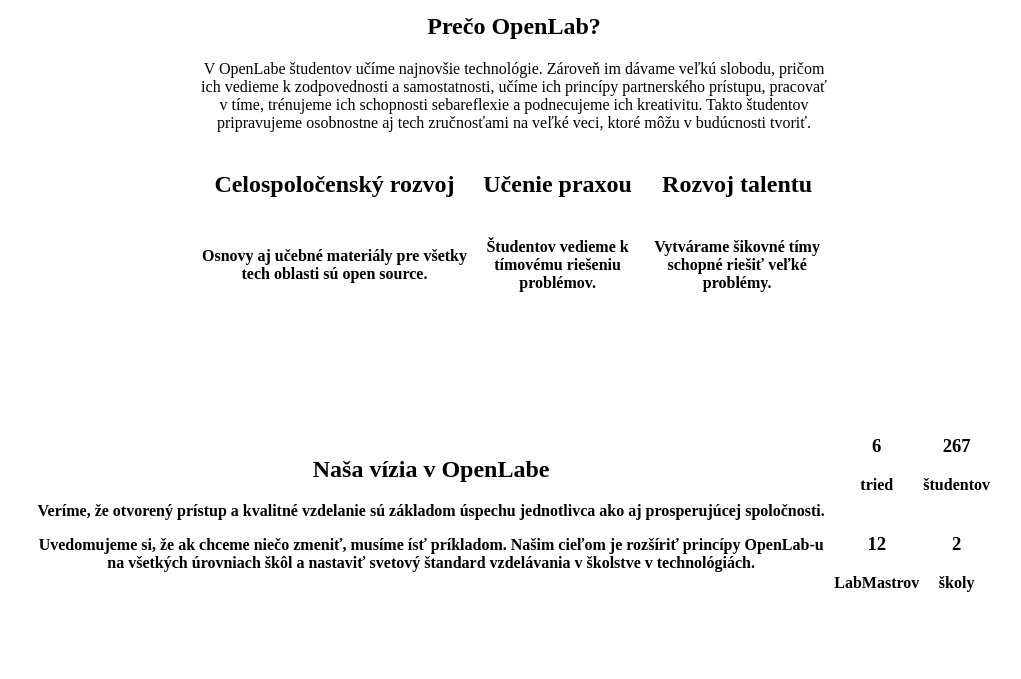
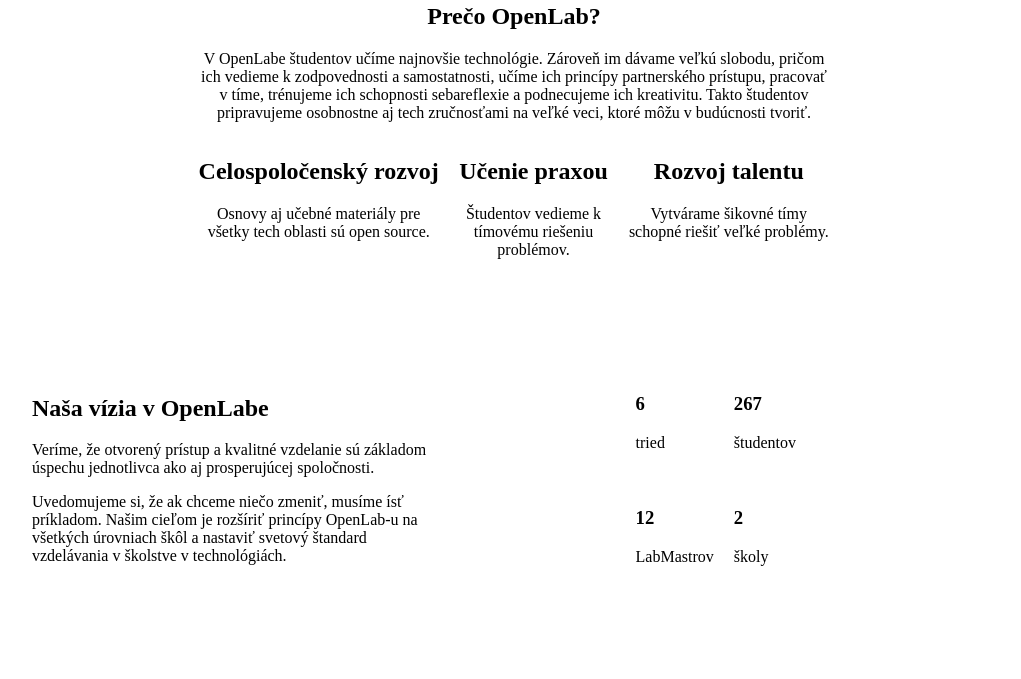
Before and after one commit to sebinko/akademia-htmlcss-zadanie-1, a plain HTML site: page index.html in a window 1280 px wide. Shown: the part 680-1359 px from the top of the page, without its empty margins (126-1147 px from the left). Drawn offline with Linux system fonts and the light colour scheme.

Commit message:
progress

```diff
--- a/index.css
+++ b/index.css
@@ -147,9 +147,20 @@
 
 .display-grid {
     display: grid;
-    grid-template-columns: 25% 25% 25% 25%;
     padding-left: 200px;
     padding-right: 200px;
+}
+
+.grid-2 {
+    grid-template-columns: auto auto;
+    grid-row:auto;
+    grid-column-gap: 20px;
+    grid-row-gap: 20px;
+}
+
+
+.grid-4 {
+    grid-template-columns: 25% 25% 25% 25%;
 }
 
 .flex-center {
--- a/index.html
+++ b/index.html
@@ -21,18 +21,12 @@
 	</ul>
 </header>
 
-<div class="sekcia-institut">
-	<table>
-		<tr>
-			<th>
+<div class="sekcia-institut display-flex align-items-center">
+	<div>
 		<h1>Inštitút stredoškolského odborného vzdelávania zameraný na IT & AI</h1>
 		<p>Realizujeme odborné vzdelávanie zamerané na IT pre štátne školy ako nový štandard formálneho vzdelávania</p>
-			</th>
-			<th>
+	</div>
 	<img class="deticky-img" src="assets/deticky.png" alt="">
-			</th>
-		</tr>
-	</table>
 </div>
 
 <div class="preco-openlab">
@@ -42,61 +36,50 @@
 		sebareflexie a podnecujeme ich kreativitu. Takto študentov pripravujeme osobnostne aj tech zručnosťami na veľké
 		veci, ktoré môžu v budúcnosti tvoriť.</p>
 
-	<table>
-		<tr>
-			<th><h2>Celospoločenský rozvoj</h2></th>
-			<th><h2>Učenie praxou</h2></th>
-			<th><h2>Rozvoj talentu</h2></th>
-		</tr>
-		<tr>
-			<th><p>Osnovy aj učebné materiály pre všetky tech oblasti sú open source.</p></th>
-			<th><p>Študentov vedieme k tímovému riešeniu problémov.</p></th>
-			<th><p>Vytvárame šikovné tímy schopné riešiť veľké problémy.</p></th>
-		</tr>
-	</table>
+	<div class="display-flex">
+		<div>
+			<h2>Celospoločenský rozvoj</h2>
+			<p>Osnovy aj učebné materiály pre všetky tech oblasti sú open source.</p>
+		</div>
+		<div>
+			<h2>Učenie praxou</h2></th>
+			<p>Študentov vedieme k tímovému riešeniu problémov.</p>
+		</div>
+		<div>
+			<h2>Rozvoj talentu</h2></th>
+			<p>Vytvárame šikovné tímy schopné riešiť veľké problémy.</p>
+		</div>
+	</div>
 </div>
 
-<div class="vizia-v-openlabe">
-	<table>
-		<tr>
-			<th>
+<div class="vizia-v-openlabe display-flex">
+	<div>
 		<h2>Naša vízia v OpenLabe</h2>
 		<p>Veríme, že otvorený prístup a kvalitné vzdelanie sú základom úspechu jednotlivca ako aj prosperujúcej
 			spoločnosti.</p>
 		<p>Uvedomujeme si, že ak chceme niečo zmeniť, musíme ísť príkladom. Našim cieľom je rozšíriť princípy OpenLab-u
 			na
 			všetkých úrovniach škôl a nastaviť svetový štandard vzdelávania v školstve v technológiách.</p>
-			</th>
-			<th>
-				<table>
-					<tr>
-						<th>
+	</div>
+	<div class="display-grid grid-2">
+		<div>
 			<h3>6</h3>
 			<p>tried</p>
-						</th>
-						<th>
+		</div>
+		<div>
 			<h3>267</h3>
 			<p>študentov</p>
-						</th>
-					</tr>
-
-					<tr>
-						<th>
+		</div>
+		<div>
 			<h3>12</h3>
 			<p>LabMastrov</p>
-						</th>
-						<th>
+		</div>
+		<div>
 			<h3>2</h3>
 			<p>školy</p>
-						</th>
-					</tr>
-
-				</table>
-			</th>
-		</tr>
-	</table>
 		</div>
-
+	</div>
+</div>
 <div class="v-akych-laboch-mozes-studovat">
 	<table>
 		<tr>
@@ -146,7 +129,8 @@
 				<h1>Čo si myslia o OpenLabe študenti?</h1>
 				<br>
 				<p>Openlab mi dal neuveriteľné množstvo skúsenosti do života, super ľudí, s ktorými vďaka stážam pracujem v
-					rovnakej firme a samozrejme mnoho ďalších dôležitých veci pre fungovanie v dnešnej “IT” sfére. Prístup akým sa
+					rovnakej firme a samozrejme mnoho ďalších dôležitých veci pre fungovanie v dnešnej “IT” sfére. Prístup akým
+					sa
 					tu vyučuje je presne taký, aký v dnešnej dobe potrebujeme na stredných školách.</p>
 				<p class="padding-none">Marko Hrivnak</p>
 			</th>
@@ -209,9 +193,11 @@
 		<tr>
 			<th class="padding-none">
 				<h2>Študentský projekt Mapovanie z HybridLabu</h2>
-				<p>Mapovanie je hybridná aplikácia, ktorá umožní ľuďom so spoločnými záľubami deliť sa o svoje obľúbené miesta a
+				<p>Mapovanie je hybridná aplikácia, ktorá umožní ľuďom so spoločnými záľubami deliť sa o svoje obľúbené miesta
+					a
 					ukladať ich do komunitnej mapy. Aplikáciu tak môžu využívať ľudia z rôznych komunít. Užívateľ sa jednoducho
-					pridá do skupiny, ktorá ho zaujíma, a následne môže vidieť už “zmapované” miesta alebo pridávať nové. Prehľad
+					pridá do skupiny, ktorá ho zaujíma, a následne môže vidieť už “zmapované” miesta alebo pridávať nové.
+					Prehľad
 					príspevkov a skupín mu zobrazuje dostupná mapa. Do aplikácie sa užívateľ vie prihlásiť cez SSO, t.j.
 					prihlásenie pomocou služby tretej strany, napr. Facebook alebo Apple ID účet. Na vývoj študenti použili
 					technológie - Ionic, OctoberCMS a Vue. Aktuálne je aplikácia v MVP verzii.</p>
@@ -254,7 +240,8 @@
 			</th>
 			<th>
 				<h3>Project driven</h3>
-				<p>Po teoretickej fáze sú študenti rozdelení do tímov, v ktorých v spolupráci s firmami tvoria konkrétny projekt
+				<p>Po teoretickej fáze sú študenti rozdelení do tímov, v ktorých v spolupráci s firmami tvoria konkrétny
+					projekt
 					pre zákazníka.</p>
 			</th>
 			<th>
@@ -316,7 +303,8 @@
 	<div class="people-content">
 		<h1>Podporte nás</h1>
 		<p>OpenLab postupne rozširujeme ako neziskový vzdelávací projekt s cieľom otvoriť OpenLab-y zamerané na rôzne IT
-			technológie na čo najväčší počet škôl vo všetkých slovenských regiónoch. Veríme, že OpenLab bude natoľko úspešný,
+			technológie na čo najväčší počet škôl vo všetkých slovenských regiónoch. Veríme, že OpenLab bude natoľko
+			úspešný,
 			že sa stane štandardom vzdelávania na Slovensku!</p>
 		<a href="https://www.ludialudom.sk/profil/detail/41588">Chcem podporiť</a>
 	</div>
```
Lines whose indentation alone changed are shown as unchanged.
